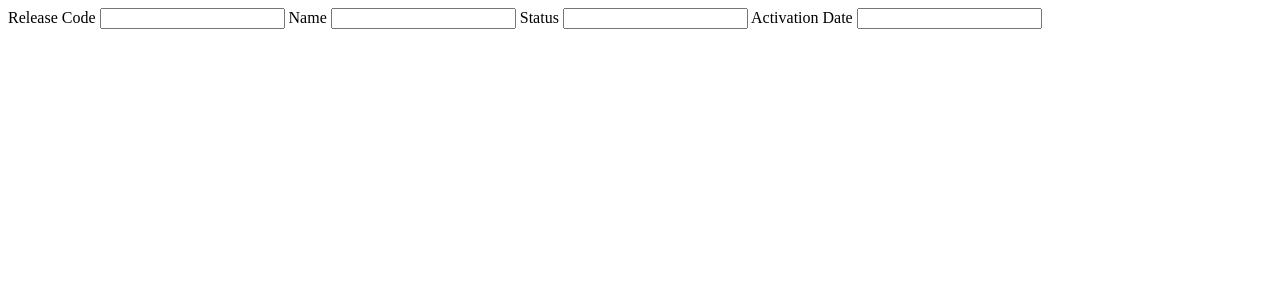
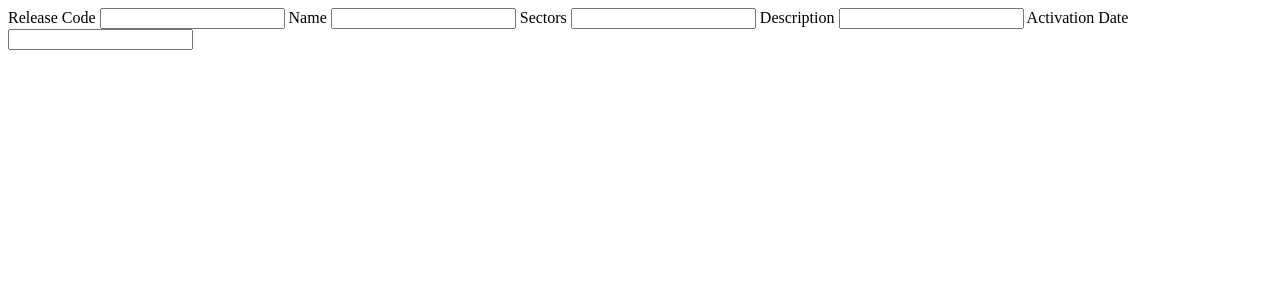
Before and after one commit to mihaistancu/xsd-studio, an Angular app: page /new-cdm-release in a window 1280 px wide. Shown: the top 300 px of the page. Built offline with nearby package versions, Linux system fonts and the light colour scheme.

Commit message:
Update cdm release fields

```diff
--- a/src/app/cdm-release/cdm-release.component.html
+++ b/src/app/cdm-release/cdm-release.component.html
@@ -1,4 +1,5 @@
 Release Code <input type="text">
 Name <input type="text">
-Status <input type="text">
+Sectors <input type="text">
+Description <input type="text">
 Activation Date <input type="text">
```
